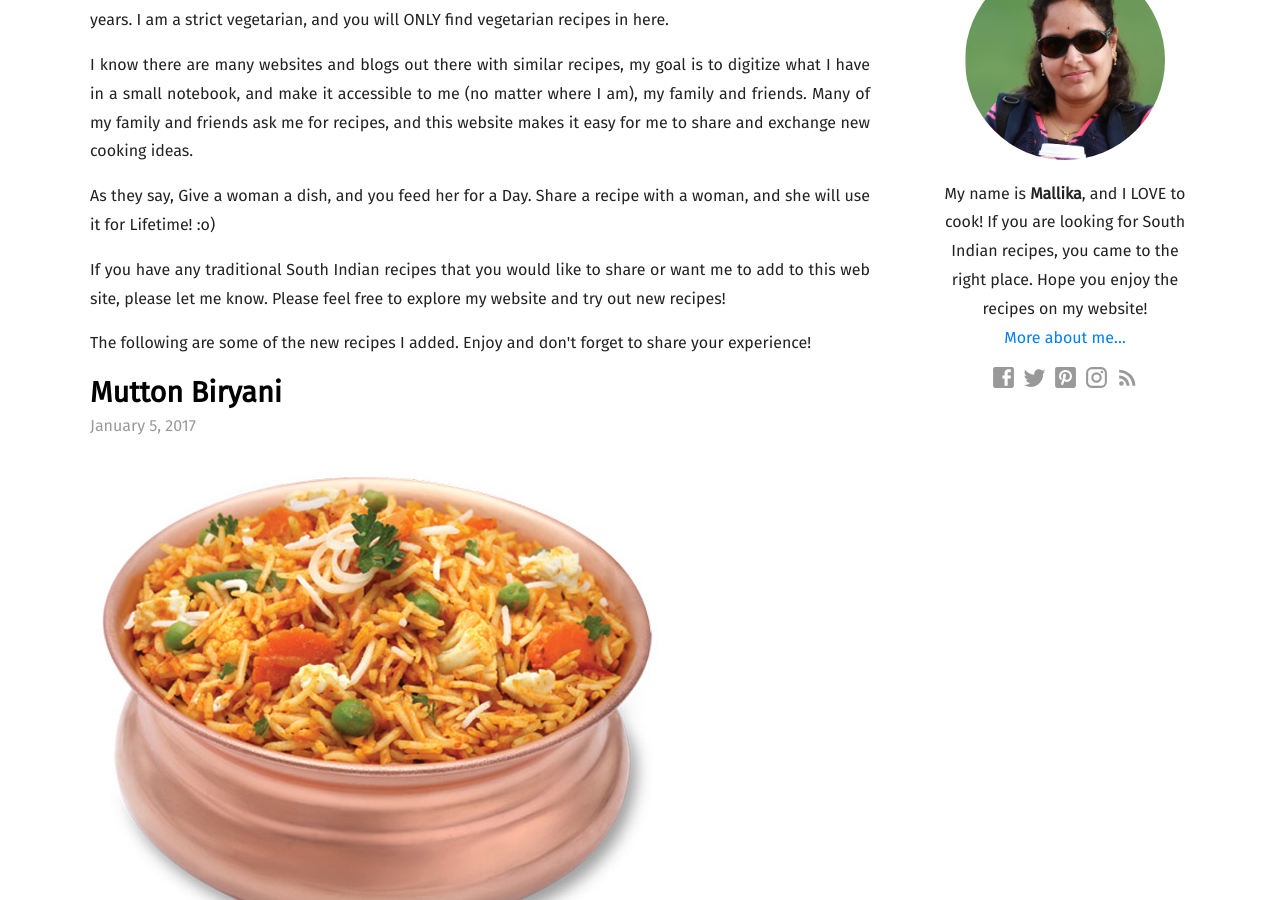
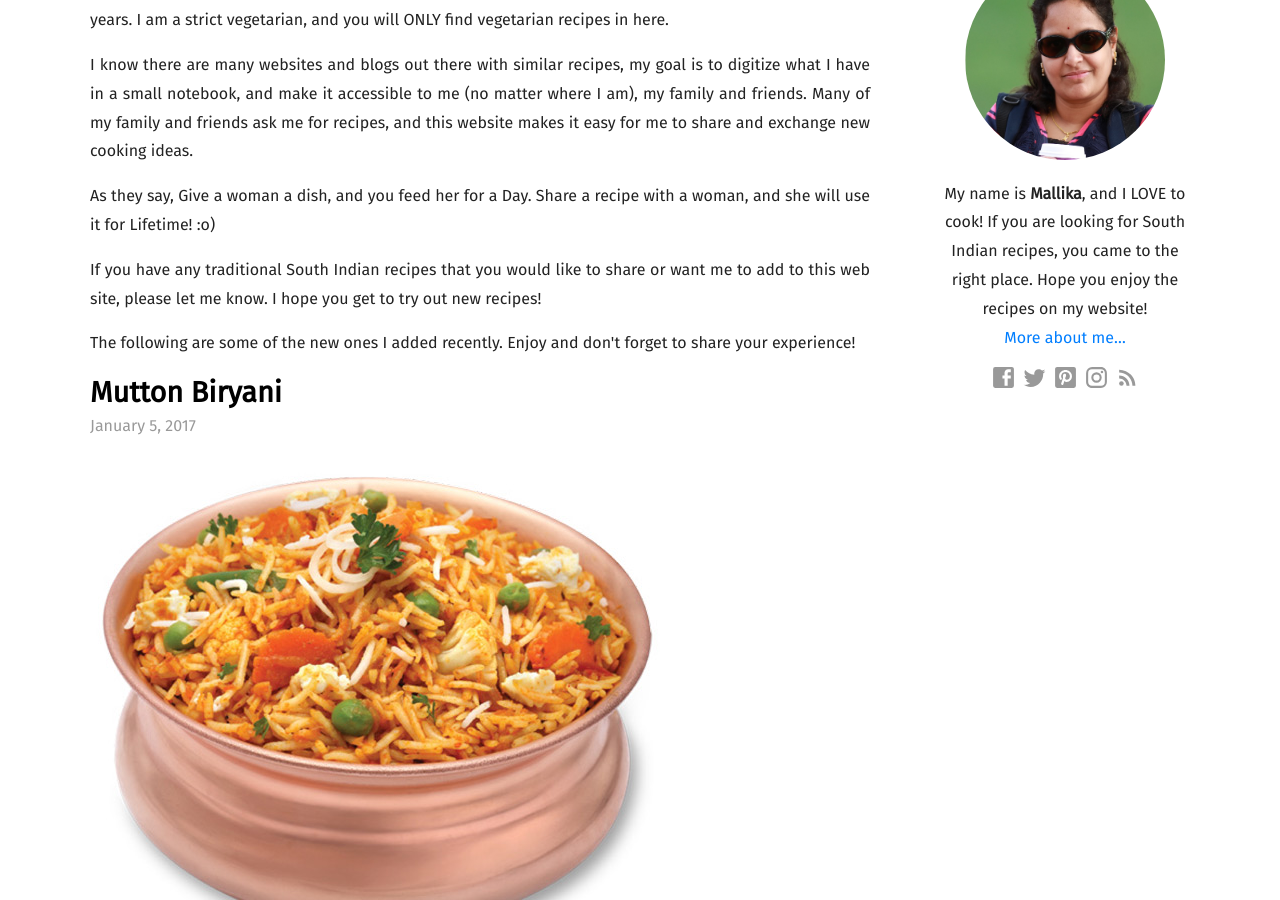
Before and after one commit to mallikasdishes/github.io, a Jekyll site: the page built from index.html, in a window 1280 px wide and 900 px high, scrolled down 389 px. Built offline with Jekyll 4.4.1, drawn with Linux system fonts in a browser that asks for light colours; some web fonts are replaced; the list of posts is cut into pages by our own code.

Commit message:
Update index.html

```diff
--- a/index.html
+++ b/index.html
@@ -13,9 +13,9 @@ Many of my family and friends ask me for recipes, and this website makes it easy
 <p>As they say, Give a woman a dish, and you feed her for a Day. Share a recipe with a woman, and she will use it for Lifetime! :o)</p>
 
 <p>If you have any traditional South Indian recipes that you would like to share or want me to add to this web site, please let me know.
-	Please feel free to explore my website and try out new recipes!</p>
+	I hope you get to try out new recipes!</p>
 
-<p>The following are some of the new recipes I added. Enjoy and don't forget to share your experience!</p>
+<p>The following are some of the new ones I added recently. Enjoy and don't forget to share your experience!</p>
 
 <section class="posts">
 	{% for post in paginator.posts %}
```
